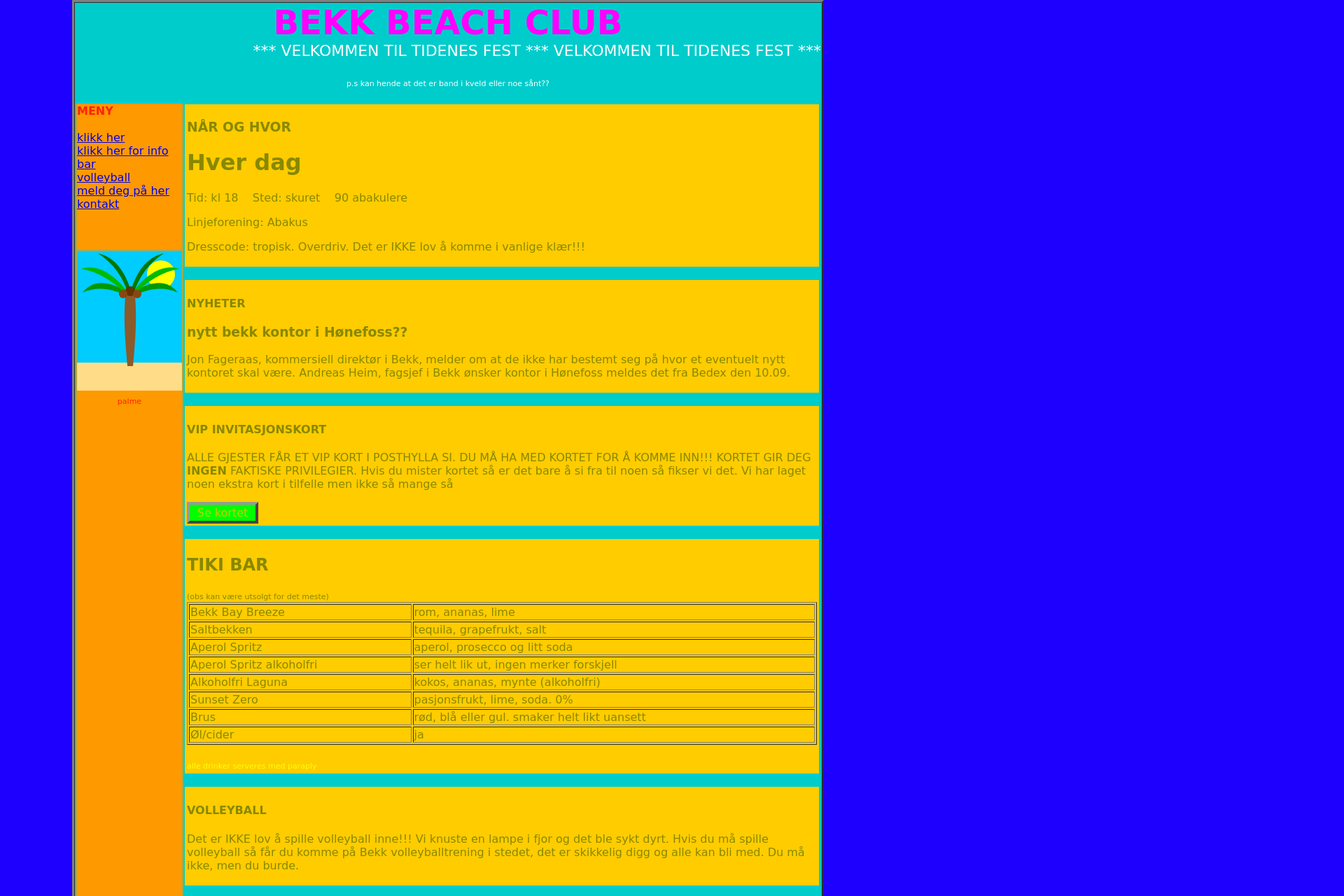
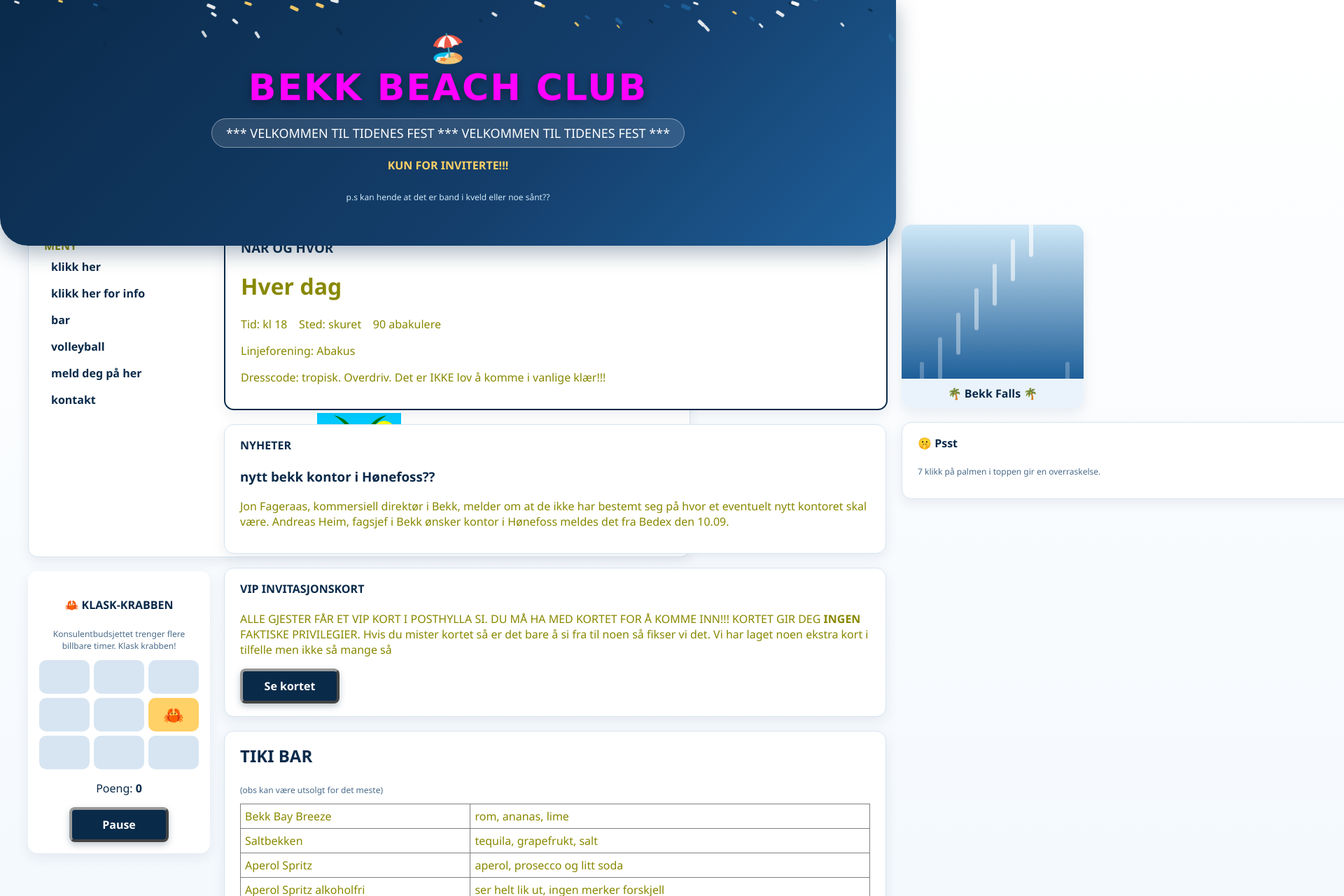
Before and after one commit to bekk/bekk-beach-club-26, a Next.js app: page / in a window 1280 px wide. Shown: the top 1280 px of the page at 70% size, 1920 px wide, since content can reach past the window. Built offline with nearby package versions, Linux system fonts and the light colour scheme.

Commit message:
lag 07: 20:10:49

```diff
--- a/app/page.js
+++ b/app/page.js
@@ -1,55 +1,339 @@
 "use client";
 
-import { useState } from "react";
+import { useState, useEffect, useRef } from "react";
 import data from "./data.json";
 
-export default function Home() {
-  const [apen, setApen] = useState(false);
-  var aar = 2026;
+const CONFETTI_COLORS = ["#ffffff", "#0a2a4a", "#1e5f99", "#ffd166", "#f4f4f4"];
 
-  // TODO: fikse dette senere, rakk det ikke
-  // const [navn, setNavn] = useState("")
-  // function sendSkjema() {
-  //   fetch("/api/paamelding", { method: "POST", body: navn })
-  // }
+function ConfettiBurst({ tick }) {
+  const pieces = Array.from({ length: 40 });
+  return (
+    <div className="confetti-layer" key={tick}>
+      {pieces.map((_, i) => {
+        const left = Math.random() * 100;
+        const delay = Math.random() * 0.5;
+        const duration = 2.5 + Math.random() * 1.5;
+        const color = CONFETTI_COLORS[i % CONFETTI_COLORS.length];
+        const size = 6 + Math.random() * 8;
+        return (
+          <span
+            key={i}
+            className="confetti-piece"
+            style={{
+              left: left + "%",
+              backgroundColor: color,
+              animationDelay: delay + "s",
+              animationDuration: duration + "s",
+              width: size + "px",
+              height: size * 0.4 + "px",
+            }}
+          />
+        );
+      })}
+    </div>
+  );
+}
+
+function CrabGame() {
+  const [score, setScore] = useState(0);
+  const [holeIndex, setHoleIndex] = useState(0);
+  const [running, setRunning] = useState(true);
+  const timerRef = useRef(null);
+
+  useEffect(() => {
+    if (!running) return;
+    timerRef.current = setInterval(() => {
+      setHoleIndex(Math.floor(Math.random() * 9));
+    }, 700);
+    return () => clearInterval(timerRef.current);
+  }, [running]);
+
+  function whack(i) {
+    if (i === holeIndex) {
+      setScore((s) => s + 1);
+      setHoleIndex(-1);
+    }
+  }
 
   return (
+    <div className="game-box">
+      <h4>🦀 KLASK-KRABBEN</h4>
+      <p className="liten">Konsulentbudsjettet trenger flere billbare timer. Klask krabben!</p>
+      <div className="game-grid">
+        {Array.from({ length: 9 }).map((_, i) => (
+          <div
+            key={i}
+            className={"hole " + (i === holeIndex ? "hole-active" : "")}
+            onClick={() => whack(i)}
+          >
+            {i === holeIndex ? "🦀" : ""}
+          </div>
+        ))}
+      </div>
+      <p>Poeng: <b>{score}</b> {score >= 10 ? "— Partner-nivå! 🏆" : ""}</p>
+      <div className="knapp" onClick={() => setRunning((r) => !r)}>
+        {running ? "Pause" : "Fortsett"}
+      </div>
+    </div>
+  );
+}
+
+function Waterfall() {
+  return (
+    <div className="waterfall-wrap">
+      <div className="waterfall">
+        {Array.from({ length: 10 }).map((_, i) => (
+          <span key={i} className="water-stream" style={{ left: i * 10 + "%", animationDelay: i * 0.15 + "s" }} />
+        ))}
+      </div>
+      <div className="waterfall-pool">🌴 Bekk Falls 🌴</div>
+    </div>
+  );
+}
+
+export default function Home() {
+  var aar = 2026;
+  const [confettiTick, setConfettiTick] = useState(0);
+  const [logoClicks, setLogoClicks] = useState(0);
+  const [easterEgg, setEasterEgg] = useState(false);
+  const [vipOpen, setVipOpen] = useState(false);
+
+  useEffect(() => {
+    const id = setInterval(() => setConfettiTick((t) => t + 1), 5000);
+    return () => clearInterval(id);
+  }, []);
+
+  function handleLogoClick() {
+    const next = logoClicks + 1;
+    setLogoClicks(next);
+    if (next === 7) {
+      setEasterEgg(true);
+    }
+  }
+
+  return (
+    <>
+      <style jsx global>{`
+        body {
+          margin: 0;
+          font-family: "Segoe UI", Arial, sans-serif;
+          background: linear-gradient(180deg, #ffffff 0%, #eaf3fb 100%);
+          color: #0a2a4a;
+        }
+        .liten { font-size: 12px; color: #4a6b8a; }
+        .gul { color: #b8860b; }
+        .blink { animation: blink 1s step-start infinite; }
+        @keyframes blink { 50% { opacity: 0; } }
+        .knapp {
+          display: inline-block;
+          background: #0a2a4a;
+          color: #ffffff;
+          padding: 10px 22px;
+          border-radius: 8px;
+          cursor: pointer;
+          font-weight: bold;
+          transition: transform 0.15s ease, background 0.15s ease;
+          box-shadow: 0 4px 10px rgba(10,42,74,0.25);
+        }
+        .knapp:hover { background: #143e6b; transform: translateY(-2px) scale(1.03); }
+        .boks {
+          background: #ffffff;
+          border: 1px solid #d7e5f2;
+          border-radius: 14px;
+          padding: 18px 22px;
+          box-shadow: 0 6px 18px rgba(10,42,74,0.08);
+        }
+        .boks h2, .boks h3, .boks h4 { color: #0a2a4a; margin-top: 0; }
+        .stor { border: 2px solid #0a2a4a; }
+        a { color: #143e6b; }
+      `}</style>
+
+      <style jsx>{`
+        .hero {
+          background: linear-gradient(135deg, #0a2a4a 0%, #143e6b 60%, #1e5f99 100%);
+          color: white;
+          padding: 40px 20px 60px;
+          text-align: center;
+          position: relative;
+          overflow: hidden;
+          border-radius: 0 0 40px 40px;
+          box-shadow: 0 10px 30px rgba(10,42,74,0.35);
+        }
+        .tittel {
+          font-size: 52px;
+          font-weight: 900;
+          letter-spacing: 2px;
+          text-shadow: 0 4px 12px rgba(0,0,0,0.35);
+        }
+        .banner-text {
+          display: inline-block;
+          background: rgba(255,255,255,0.12);
+          border: 1px solid rgba(255,255,255,0.4);
+          padding: 8px 20px;
+          border-radius: 999px;
+          margin-top: 14px;
+          font-size: 18px;
+        }
+        .alarm-text {
+          color: #ffd166;
+          font-weight: bold;
+          display: block;
+          margin-top: 14px;
+        }
+        .logo-egg {
+          cursor: pointer;
+          user-select: none;
+          font-size: 40px;
+        }
+        .confetti-layer {
+          position: absolute;
+          inset: 0;
+          pointer-events: none;
+          overflow: hidden;
+        }
+        .confetti-piece {
+          position: absolute;
+          top: -20px;
+          border-radius: 2px;
+          animation-name: fall;
+          animation-timing-function: ease-in;
+          animation-fill-mode: forwards;
+        }
+        @keyframes fall {
+          0% { transform: translateY(0) rotate(0deg); opacity: 1; }
+          100% { transform: translateY(420px) rotate(360deg); opacity: 0; }
+        }
+        .layout {
+          max-width: 1200px;
+          margin: -30px auto 0;
+          display: grid;
+          grid-template-columns: 260px 1fr 260px;
+          gap: 20px;
+          padding: 0 20px 40px;
+        }
+        .side-col { display: flex; flex-direction: column; gap: 20px; }
+        .game-box {
+          background: #ffffff;
+          border-radius: 14px;
+          padding: 16px;
+          box-shadow: 0 6px 18px rgba(10,42,74,0.08);
+          text-align: center;
+        }
+        .game-grid {
+          display: grid;
+          grid-template-columns: repeat(3, 1fr);
+          gap: 6px;
+          margin: 10px 0;
+        }
+        .hole {
+          background: #d7e5f2;
+          border-radius: 10px;
+          height: 48px;
+          display: flex;
+          align-items: center;
+          justify-content: center;
+          font-size: 24px;
+          cursor: pointer;
+        }
+        .hole-active { background: #ffd166; }
+        .waterfall-wrap {
+          background: #ffffff;
+          border-radius: 14px;
+          overflow: hidden;
+          box-shadow: 0 6px 18px rgba(10,42,74,0.08);
+          position: relative;
+        }
+        .waterfall {
+          position: relative;
+          height: 220px;
+          background: linear-gradient(180deg, #cfe8f7 0%, #1e5f99 100%);
+          overflow: hidden;
+        }
+        .water-stream {
+          position: absolute;
+          top: -40px;
+          width: 6px;
+          height: 60px;
+          background: rgba(255,255,255,0.8);
+          border-radius: 3px;
+          animation: drop 1.2s linear infinite;
+        }
+        @keyframes drop {
+          0% { transform: translateY(0); opacity: 0.9; }
+          100% { transform: translateY(280px); opacity: 0.2; }
+        }
+        .waterfall-pool {
+          text-align: center;
+          padding: 10px;
+          font-weight: bold;
+          color: #0a2a4a;
+          background: #eaf3fb;
+        }
+        .menu-list a {
+          display: block;
+          padding: 8px 10px;
+          border-radius: 8px;
+          text-decoration: none;
+          color: #0a2a4a;
+          font-weight: 600;
+        }
+        .menu-list a:hover { background: #eaf3fb; }
+        .footer {
+          text-align: center;
+          padding: 30px 10px;
+          color: #4a6b8a;
+        }
+        .easter-egg-modal {
+          position: fixed;
+          inset: 0;
+          background: rgba(10,42,74,0.7);
+          display: flex;
+          align-items: center;
+          justify-content: center;
+          z-index: 999;
+        }
+        .easter-egg-card {
+          background: white;
+          border-radius: 16px;
+          padding: 30px;
+          text-align: center;
+          max-width: 400px;
+        }
+        @media (max-width: 900px) {
+          .layout { grid-template-columns: 1fr; }
+        }
+      `}</style>
+
+      <div className="hero">
+        <div className="logo-egg" onClick={handleLogoClick} title="Klikk meg...">🏖️</div>
+        <div className="tittel">{data.tittel}</div>
+        <div className="banner-text">{data.banner}</div>
+        <span className="alarm-text blink">{data.alarm}</span>
+        <br />
+        <span className="liten" style={{ color: "#cfe8f7" }}>{data.bandHint}</span>
+        <ConfettiBurst tick={confettiTick} />
+      </div>
+
+      <div className="layout">
+        <div className="side-col">
+          <div className="boks">
+            <b>MENY</b>
+            <div className="menu-list">
+              {data.meny.map((m, i) => (
+                <a key={i} href={m == "bar" ? "/bar" : m == "kontakt" ? "/kontakt" : "#"}>{m}</a>
+              ))}
+            </div>
             <center>
-      <table width="900" border="3" cellPadding="0" cellSpacing="0" bgColor="#00cccc">
-        <tbody>
-          <tr>
-            <td>
-              <center>
-                <div className="tittel">{data.tittel}</div>
-                <marquee behavior="alternate" scrollAmount="12">
-                  <span style={{ color: "#ffffff", fontSize: "22px" }}>{data.banner}</span>
-                </marquee>
-                <br />
-                <span className="blink" style={{ color: "#ff0000", fontWeight: "bold" }}>{data.alarm}</span>
-                <br />
-                <span className="liten" style={{ color: "#ffffff" }}>{data.bandHint}</span>
-                <br /><br />
-              </center>
-
-              <table width="100%" border="0">
-                <tbody>
-                  <tr>
-                    <td width="200" vAlign="top" bgColor="#ff9900">
-                      <b>MENY</b>
-                      <br /><br />
-                      {data.meny.map((m, i) => (
-                        <span key={i}><a href={m == "bar" ? "/bar" : m == "kontakt" ? "/kontakt" : "#"}>{m}</a><br /></span>
-                      ))}
-                      <br /><br /><br />
-                      <center>
-                        <img src={data.bilder.palme} width="150" height="200" />
+              <img src={data.bilder.palme} width="120" height="160" />
               <br />
               <span className="liten">palme</span>
             </center>
-                    </td>
+          </div>
+          <CrabGame />
+        </div>
 
-                    <td vAlign="top">
-                      <div className={"boks " + "stor"}>
+        <div>
+          <div className="boks stor" style={{ marginBottom: 20 }}>
             <h3>NÅR OG HVOR</h3>
             <h1>Hver dag</h1>
             <p>Tid: {data.tid} &nbsp;&nbsp; Sted: {data.sted} &nbsp;&nbsp; {data.antallAbakulere} abakulere</p>
@@ -57,30 +341,33 @@
             <p>{data.dresscode}</p>
           </div>
 
-                      <br />
-
-                      <div className="boks">
+          <div className="boks" style={{ marginBottom: 20 }}>
             <h4>NYHETER</h4>
             <h3>{data.nyhetTittel}</h3>
             <p>{data.nyhetTekst}</p>
           </div>
 
-                      <br />
-
-                      <div className="boks">
+          <div className="boks" style={{ marginBottom: 20 }}>
             <h4>VIP INVITASJONSKORT</h4>
             <p dangerouslySetInnerHTML={{ __html: data.vipTekst }}></p>
-                        <div className="knapp" onClick={() => alert("kommer snart")}>
+            <div className="knapp" onClick={() => setVipOpen(true)}>
               Se kortet
             </div>
+            {vipOpen && (
+              <div className="easter-egg-modal" onClick={() => setVipOpen(false)}>
+                <div className="easter-egg-card">
+                  <h2>🎉 VIP-kort låst opp!</h2>
+                  <p>Du har nå gratis tilgang til... denne meldingen.</p>
+                  <div className="knapp" onClick={() => setVipOpen(false)}>Lukk</div>
+                </div>
+              </div>
+            )}
           </div>
 
-                      <br />
-
-                      <div className="boks">
+          <div className="boks" style={{ marginBottom: 20 }}>
             <h2>TIKI BAR</h2>
             <span className="liten">{data.barNotis}</span>
-                        <table border="1" width="100%">
+            <table border="1" width="100%" cellPadding="6" style={{ borderCollapse: "collapse", marginTop: 10 }}>
               <tbody>
                 {data.drinker.map((d, i) => (
                   <tr key={i}><td>{d.navn}</td><td>{d.innhold}</td></tr>
@@ -91,22 +378,16 @@
             <span className="liten gul">alle drinker serveres med paraply</span>
           </div>
 
-                      <br />
-
-                      <div className="boks">
+          <div className="boks" style={{ marginBottom: 20 }}>
             <h4>VOLLEYBALL</h4>
             <p>{data.volleyballTekst}</p>
           </div>
 
-                      <br />
-
-                      <div className="boks">
+          <div className="boks" style={{ marginBottom: 20 }}>
             <h3>BLOMSTERKRANSER</h3>
             <p>{data.kransTekst}</p>
             <img src={data.bilder.krans} />
           </div>
-
-                      <br />
 
           <div className="boks">
             <h4>MELD DEG PÅ</h4>
@@ -119,30 +400,37 @@
             <br />
             <div className="knapp">Send</div>
           </div>
+        </div>
 
-                      <br />
-                    </td>
-                  </tr>
-                </tbody>
-              </table>
+        <div className="side-col">
+          <Waterfall />
+          <div className="boks">
+            <h4>🤫 Psst</h4>
+            <p className="liten">7 klikk på palmen i toppen gir en overraskelse.</p>
+          </div>
+        </div>
+      </div>
 
-              <center>
-                <img src={data.bilder.bygging} width="400" height="60" />
+      <div className="footer">
+        <img src={data.bilder.bygging} width="300" height="45" />
         <hr />
-                <span className="liten" style={{ color: "#000000" }}>
+        <span className="liten">
           Bekk Beach Club {aar} &nbsp;|&nbsp; laget av festkomiteen &nbsp;|&nbsp;
           <a href="#">klikk her</a> for spørsmål
           <br />
-                  Best viewed in 1024x768
-                  <br />
           Du er besøkende nummer {data.besokende}
         </span>
-                <br /><br />
-              </center>
-            </td>
-          </tr>
-        </tbody>
-      </table>
-    </center>
+      </div>
+
+      {easterEgg && (
+        <div className="easter-egg-modal" onClick={() => setEasterEgg(false)}>
+          <div className="easter-egg-card">
+            <h2>🦀🏖️ DU FANT EASTER EGGET!</h2>
+            <p>Konsulentliv: 80% fakturerbart, 20% klasking av krabber.</p>
+            <div className="knapp" onClick={() => setEasterEgg(false)}>Tilbake til stranden</div>
+          </div>
+        </div>
+      )}
+    </>
   );
 }
```
Lines whose indentation alone changed are shown as unchanged.
